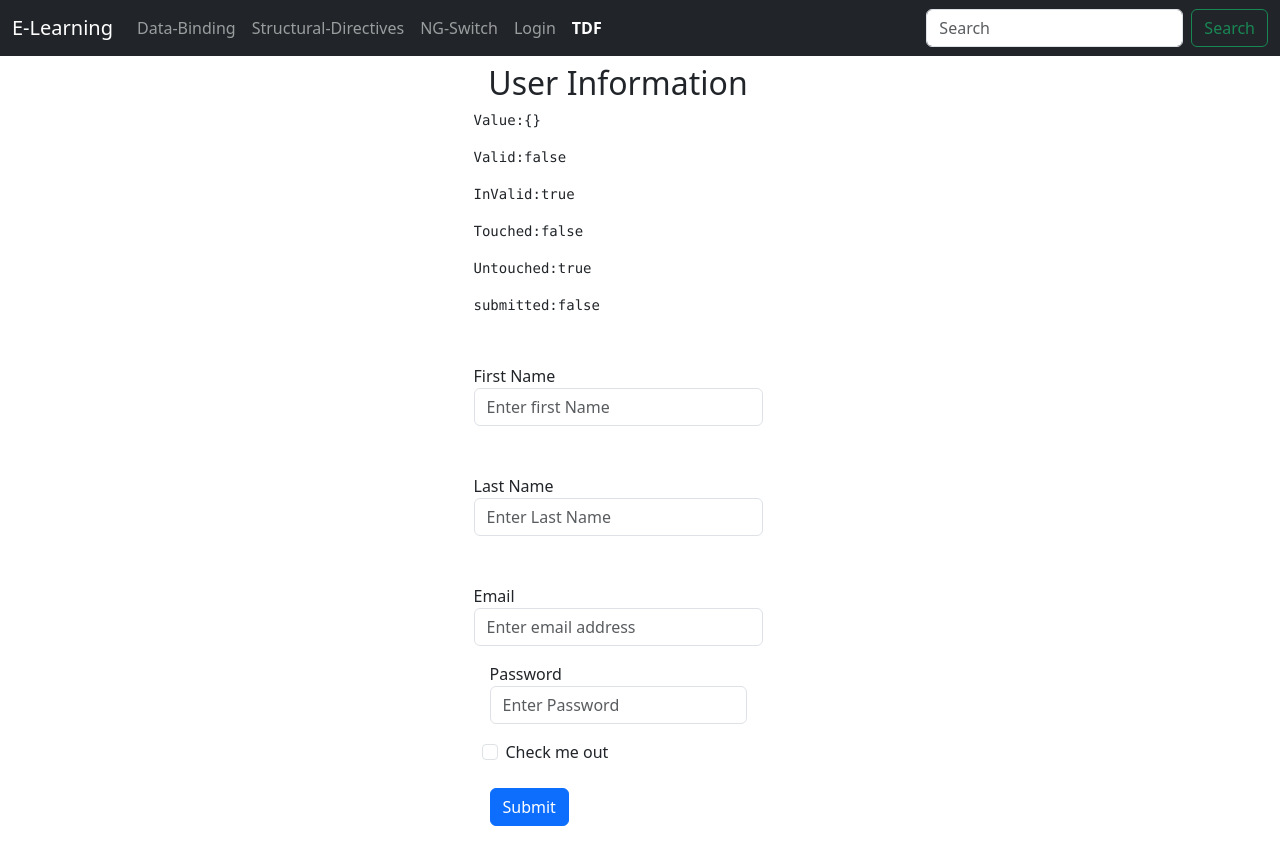
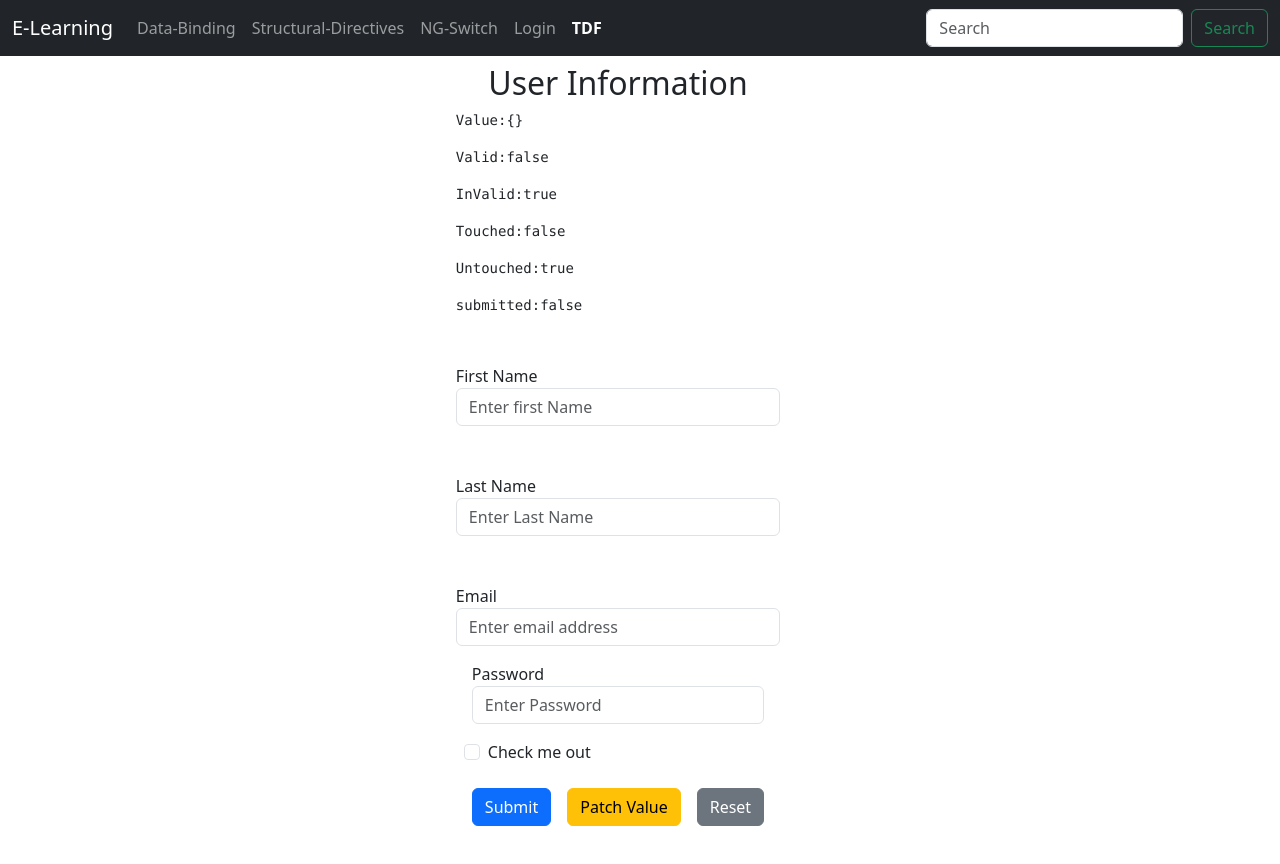
Before and after one commit to Udayanga-Deeshan/angular-bootcamp, an Angular app: page /template-driven-form in a window 1280 px wide. Shown: the top 864 px of the page. Built offline with nearby package versions, Linux system fonts and the light colour scheme.

Commit message:
patch value method & reset form data

```diff
--- a/src/app/pages/template-driven-form/template-driven-form.component.html
+++ b/src/app/pages/template-driven-form/template-driven-form.component.html
@@ -60,5 +60,7 @@
       <label class="form-check-label" for="exampleCheck1">Check me out</label>
     </div>
     <button type="submit" class="btn btn-primary m-3">Submit</button>
+    <button class="btn btn-warning"(click)="setValues(userForm)">Patch Value</button>
+    <button class="btn btn-secondary m-3"(click)="resetData(userForm)">Reset</button>
   </form>
 </div>
--- a/src/app/pages/template-driven-form/template-driven-form.component.ts
+++ b/src/app/pages/template-driven-form/template-driven-form.component.ts
@@ -2,6 +2,7 @@ import { Component } from '@angular/core';
 import { FormsModule, NgForm } from '@angular/forms';
 import { User } from '../../model/user';
 import { JsonPipe } from '@angular/common';
+import { first } from 'rxjs';
 
 @Component({
   selector: 'app-template-driven-form',
@@ -18,4 +19,17 @@ export class TemplateDrivenFormComponent {
 
   }
 
+  setValues(userForm:NgForm){
+      let obj ={
+        firstName:"Teena",
+        lastName:"judith"
+      }
+
+      userForm.control.patchValue(obj)
+  }
+
+  resetData(userForm:NgForm){
+      userForm.reset()
+  }
+
 }
```
